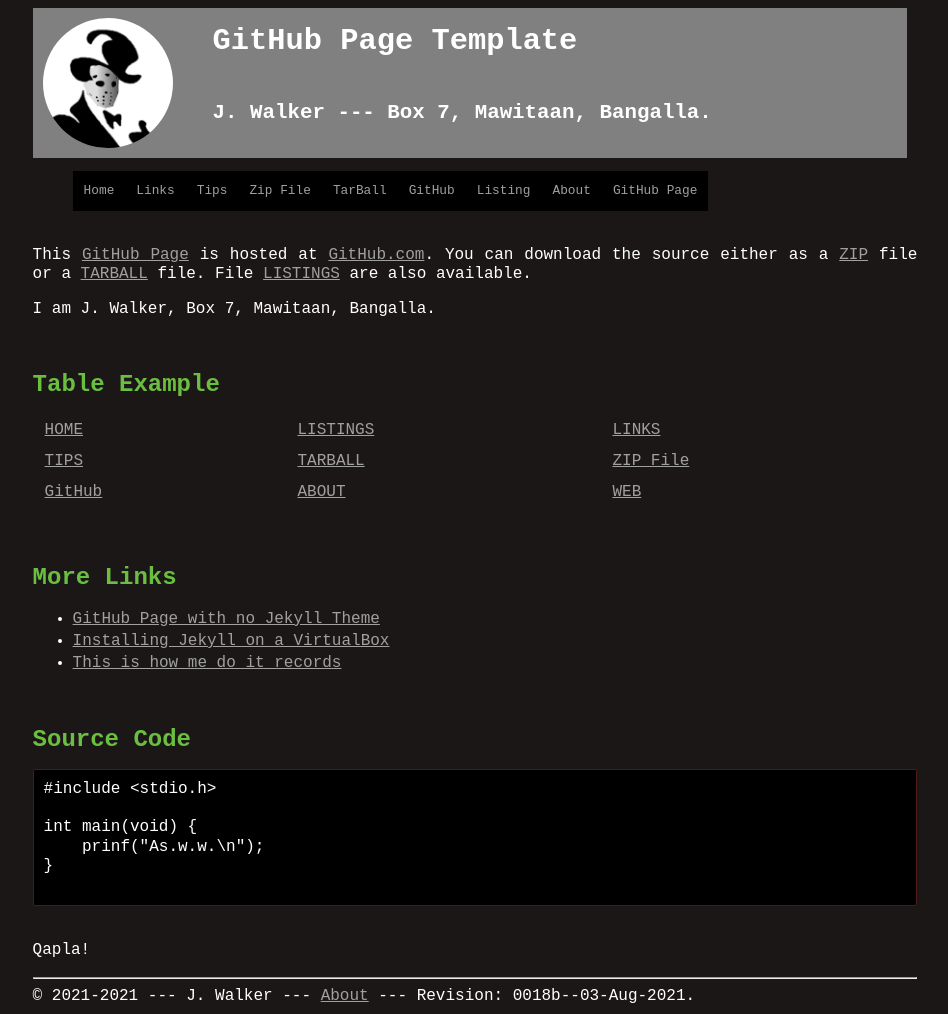
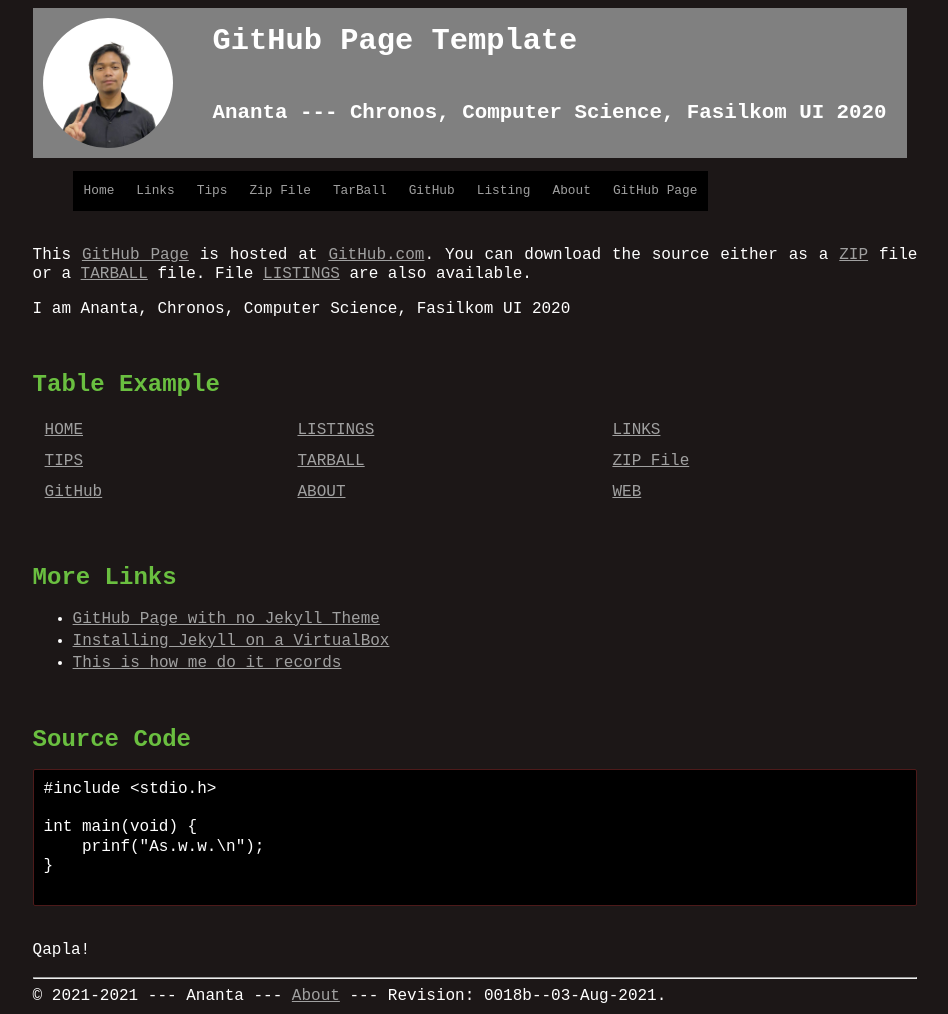
Before and after one commit to anantaristik/os212, a Jekyll site: the page built from index.md, in a window 1280 px wide. Shown: the whole page, without its empty margins (165-1113 px from the left). Built offline with Jekyll 4.4.1, drawn with Linux system fonts in a browser that asks for light colours.

```diff
--- a/_config.yml
+++ b/_config.yml
@@ -8,7 +8,7 @@ disclaimer:
 keywords:    "jekyll, testing"
 navbarlinks:
 - navbar:    "Home"
-  link:      "/"
+  link:      "https://os.vlsm.org/"
 - navbar:    "Links"
   link:      "/LINKS/"
 - navbar:    "Tips"
@@ -18,7 +18,7 @@ navbarlinks:
 - navbar:    "TarBall"
   link:      "/template.tar.bz2"
 - navbar:    "GitHub"
-  link:      "https://github.com/ThisIsHowMeDoIt/template/"
+  link:      "https://github.com/anantaristik"
 - navbar:    "Listing"
   link:      "/000.html"
 - navbar:    "About"
@@ -27,8 +27,8 @@ navbarlinks:
   link:      "https://template.vlsm.org/"
 title:       "GitHub Page Template"
 lang:        "en-US"
-author:      "J. Walker"
-address:     "Box 7, Mawitaan, Bangalla."
+author:      "Ananta"
+address:     "Chronos, Computer Science, Fasilkom UI 2020"
 sitemap:     "true"
 markdown:    "kramdown"
 defaults:
@@ -45,4 +45,4 @@ google_analytics: "UA-89852122-15"
 
 urlweb:           "https://template.vlsm.org/"
 urlcontact:       "TBA"
-urlgithub:        "https://github.com/ThisIsHowMeDoIt/template"
+urlgithub:        "https://github.com/anantaristik"
```
Also changed, not shown: assets/images/default.jpg.
